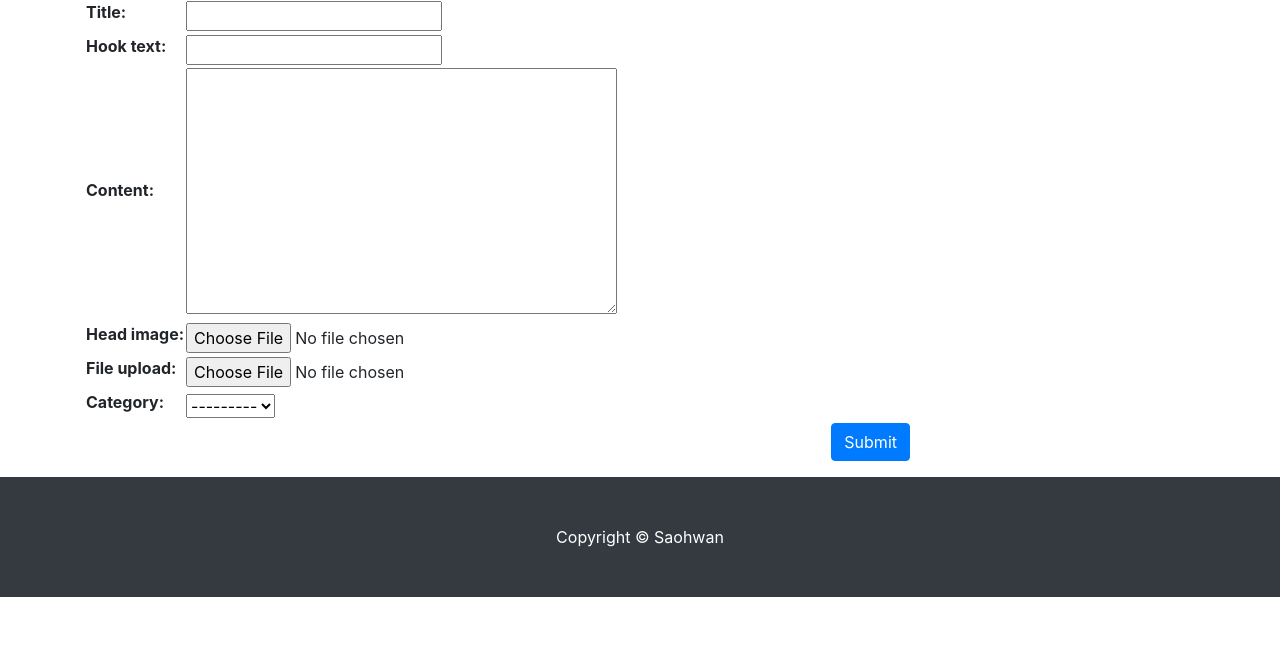
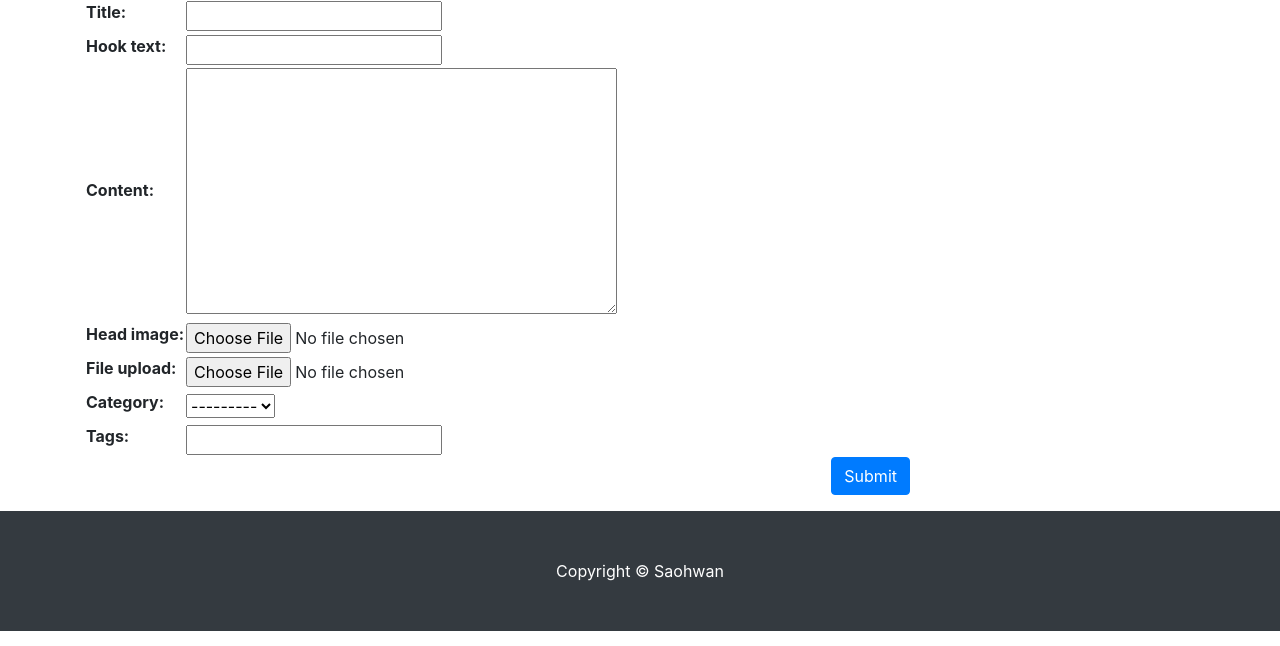
Before and after one commit to saohwan/django_2021, a Django app: page /blog/create_post/ in a window 1280 px wide. Shown: the part 154-800 px from the top of the page. Run offline with Django 3.2, Linux system fonts and the light colour scheme; the visitor is signed in with stand-in values (Sample User, id 1); data that the repository does not hold is empty; some libraries are stand-ins or nearby versions.

Commit message:
게시글 작성에 태그 추가 기능

```diff
--- a/blog/templates/blog/post_form.html
+++ b/blog/templates/blog/post_form.html
@@ -9,7 +9,11 @@
     <form method="post" enctype="multipart/form-data">{% csrf_token %}
         <table>
             {{ form }}
+            <tr>
+                <th><label for="id_tags_str">Tags:</label></th>
+                <td><input type="text" name="tags_str" id="id_tags_str"></td>
+            </tr>
         </table>
-    <button type="submit" class="btn btn-primary float-right">Submit</button>
+        <button type="submit" class="btn btn-primary float-right">Submit</button>
     </form>
 {% endblock %}
--- a/blog/views.py
+++ b/blog/views.py
@@ -1,5 +1,6 @@
 from django.core.exceptions import PermissionDenied
 from django.shortcuts import render, redirect
+from django.utils.text import slugify
 from django.views.generic import ListView, DetailView, CreateView, UpdateView
 from django.contrib.auth.mixins import LoginRequiredMixin, UserPassesTestMixin
 from blog.models import Post, Category, Tag
@@ -38,7 +39,22 @@ class PostCreate(LoginRequiredMixin, UserPassesTestMixin,
         current_user = self.request.user
         if current_user.is_authenticated and (current_user.is_staff or current_user.is_superuser):
             form.instance.author = current_user  # 만들어진 Form에  instance의 author라는 필드를 current_user 로 채워라
-            return super(PostCreate, self).form_valid(form)  # from_valid() : 양식이 유효한경우 관련 모델을 저장.
+            response = super(PostCreate, self).form_valid(form)  # from_valid() : 양식이 유효한경우 관련 모델을 저장.
+
+            tags_str = self.request.POST.get('tags_str')
+            if tags_str:
+                tags_str = tags_str.strip()  # strip : 문자열 앞뒤에 빈공간 있으면 없애준다.
+                tags_str = tags_str.replace(',', ';')  # 문자열 바꿔주기 , > ;
+                tags_list = tags_str.split(';')  #
+
+                for t in tags_list:
+                    t = t.strip()
+                    tag, is_tag_created = Tag.objects.get_or_create(name=t)  # get_or_create(name=t) : 만약, name 이 t인 것을 가져오고, 없으면 그것을 name이 t로 만들어서 가져오기.
+                    if is_tag_created:
+                        tag.slug = slugify(t, allow_unicode=True)
+                        tag.save()
+                    self.object.tags.add(tag)
+            return response
         else:
             return redirect('/blog/')  # 로그인을 하지 않고 해당 페이지를 열려하면 Blog 경로로 날려짐
 
```
Also changed, not shown: blog/tests.py (+12 -1 lines).
